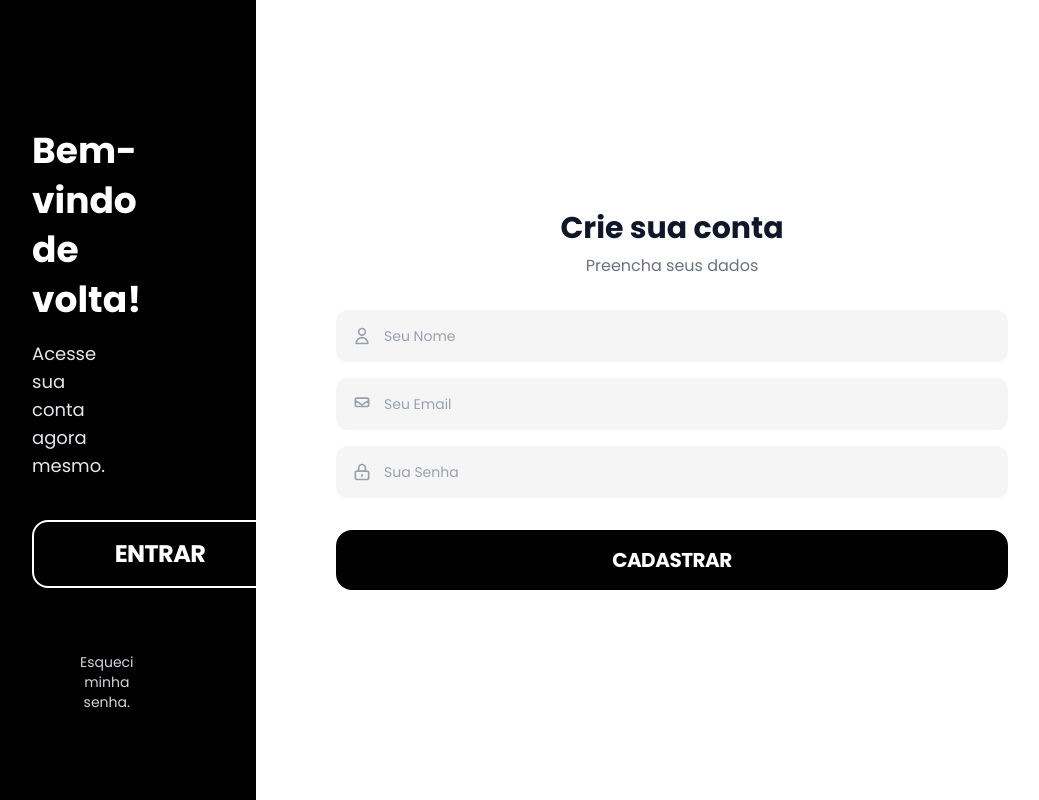
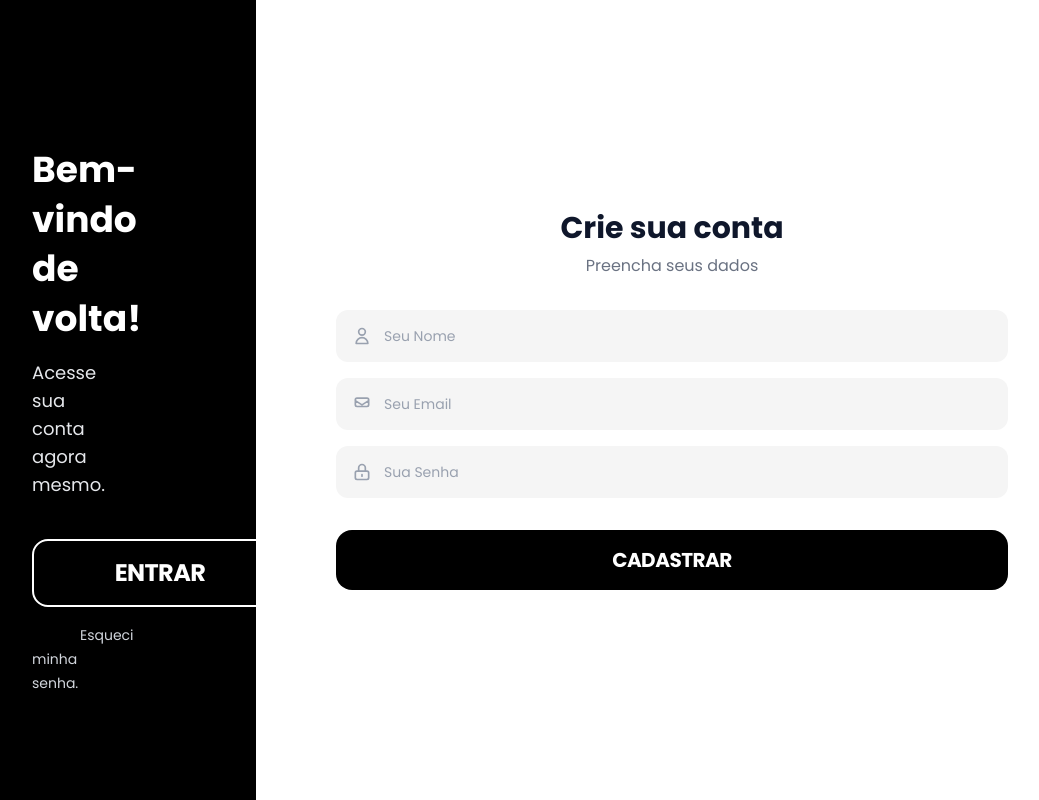
Before and after one commit to Enzosantos04/Elifoot-frontend, a Next.js app: page /signup in a window 1280 px wide. Shown: the whole page, without its empty margins (192-1231 px from the left). Built offline with nearby package versions, Linux system fonts and the light colour scheme.

Commit message:
feat: add forgot password link redirecting to a recover password page

```diff
--- a/src/app/signup/page.tsx
+++ b/src/app/signup/page.tsx
@@ -49,12 +49,13 @@ export default function Signup() {
           >
             Entrar
           </Link>
-          <button
+          <Link
+            href="/forgot-password"
             type="button"
             className="text-sm text-gray-300 hover:text-white ml-12 mt-12 cursor-pointer"
           >
             Esqueci minha senha.
-          </button>
+          </Link>
         </div>
       </div>
 
```
